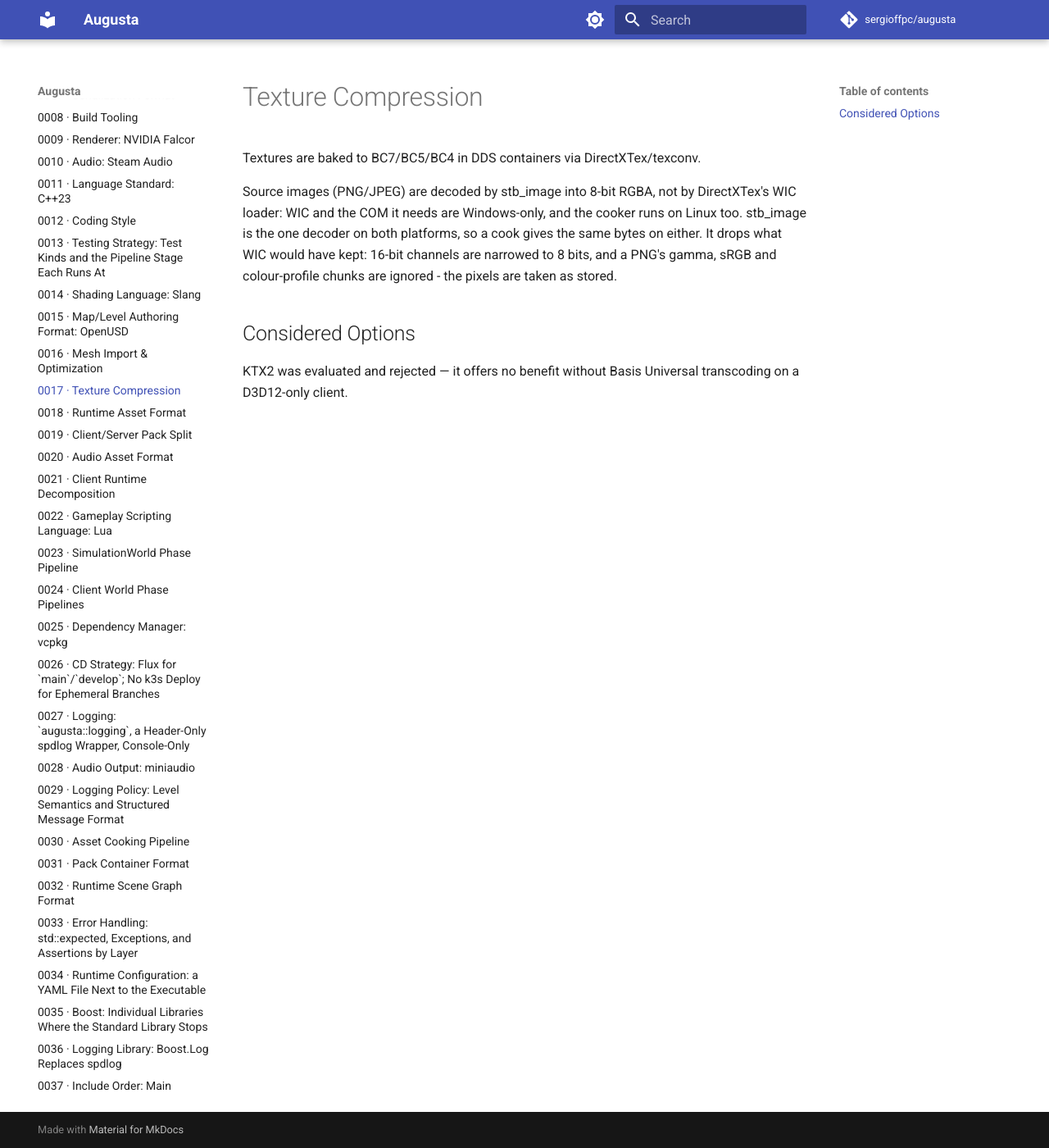
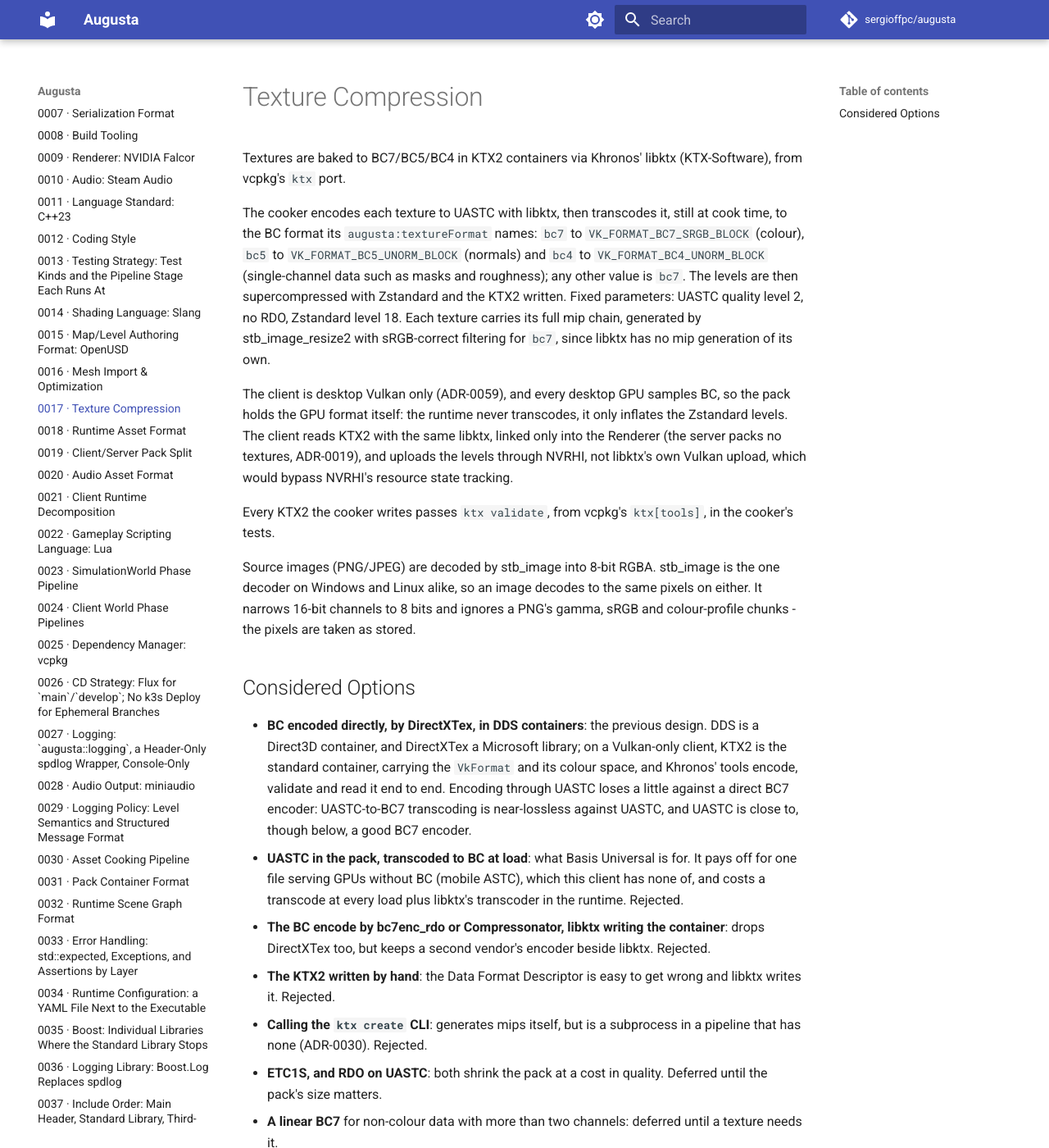
Before and after one commit to sergioffpc/augusta, an MkDocs documentation site: the page built from docs/adr/0017-texture-compression.md, in a window 1280 px wide and 1400 px high. Shown: the whole window at 82% size. Built offline with MkDocs 1.6.1 and Material for MkDocs 9.7.7, drawn with Linux system fonts in a browser that asks for light colours; comment, search, counter and statistics services are not loaded.

Commit message:
docs(adr): bake textures to KTX2 through libktx
Amend ADR-0017, ADR-0030, ADR-0031, ARCHITECTURE.md and ENGINEERING.md:
the cooker writes KTX2 with libktx (UASTC transcoded to BC at cook time,
Zstandard supercompression) in place of DirectXTex's DDS.

Co-Authored-By: Claude Opus 5.5 <noreply@anthropic.com>

```diff
--- a/docs/adr/0017-texture-compression.md
+++ b/docs/adr/0017-texture-compression.md
@@ -1,15 +1,54 @@
 # Texture Compression
 
-Textures are baked to BC7/BC5/BC4 in DDS containers via DirectXTex/texconv.
+Textures are baked to BC7/BC5/BC4 in KTX2 containers via Khronos' libktx
+(KTX-Software), from vcpkg's `ktx` port.
 
-Source images (PNG/JPEG) are decoded by stb_image into 8-bit RGBA, not by
-DirectXTex's WIC loader: WIC and the COM it needs are Windows-only, and the
-cooker runs on Linux too. stb_image is the one decoder on both platforms, so a
-cook gives the same bytes on either. It drops what WIC would have kept: 16-bit
-channels are narrowed to 8 bits, and a PNG's gamma, sRGB and colour-profile
-chunks are ignored - the pixels are taken as stored.
+The cooker encodes each texture to UASTC with libktx, then transcodes it, still
+at cook time, to the BC format its `augusta:textureFormat` names: `bc7` to
+`VK_FORMAT_BC7_SRGB_BLOCK` (colour), `bc5` to `VK_FORMAT_BC5_UNORM_BLOCK`
+(normals) and `bc4` to `VK_FORMAT_BC4_UNORM_BLOCK` (single-channel data such as
+masks and roughness); any other value is `bc7`. The levels are then
+supercompressed with Zstandard and the KTX2 written. Fixed parameters: UASTC
+quality level 2, no RDO, Zstandard level 18. Each texture carries its full mip
+chain, generated by stb_image_resize2 with sRGB-correct filtering for `bc7`,
+since libktx has no mip generation of its own.
+
+The client is desktop Vulkan only (ADR-0059), and every desktop GPU samples BC,
+so the pack holds the GPU format itself: the runtime never transcodes, it only
+inflates the Zstandard levels. The client reads KTX2 with the same libktx,
+linked only into the Renderer (the server packs no textures, ADR-0019), and
+uploads the levels through NVRHI, not libktx's own Vulkan upload, which would
+bypass NVRHI's resource state tracking.
+
+Every KTX2 the cooker writes passes `ktx validate`, from vcpkg's `ktx[tools]`,
+in the cooker's tests.
+
+Source images (PNG/JPEG) are decoded by stb_image into 8-bit RGBA. stb_image is
+the one decoder on Windows and Linux alike, so an image decodes to the same
+pixels on either. It narrows 16-bit channels to 8 bits and ignores a PNG's
+gamma, sRGB and colour-profile chunks - the pixels are taken as stored.
 
 ## Considered Options
 
-KTX2 was evaluated and rejected — it offers no benefit without Basis Universal
-transcoding on a D3D12-only client.
+- **BC encoded directly, by DirectXTex, in DDS containers**: the previous
+  design. DDS is a Direct3D container, and DirectXTex a Microsoft library; on a
+  Vulkan-only client, KTX2 is the standard container, carrying the `VkFormat`
+  and its colour space, and Khronos' tools encode, validate and read it end to
+  end. Encoding through UASTC loses a little against a direct BC7 encoder:
+  UASTC-to-BC7 transcoding is near-lossless against UASTC, and UASTC is close
+  to, though below, a good BC7 encoder.
+- **UASTC in the pack, transcoded to BC at load**: what Basis Universal is for.
+  It pays off for one file serving GPUs without BC (mobile ASTC), which this
+  client has none of, and costs a transcode at every load plus libktx's
+  transcoder in the runtime. Rejected.
+- **The BC encode by bc7enc_rdo or Compressonator, libktx writing the
+  container**: drops DirectXTex too, but keeps a second vendor's encoder beside
+  libktx. Rejected.
+- **The KTX2 written by hand**: the Data Format Descriptor is easy to get wrong
+  and libktx writes it. Rejected.
+- **Calling the `ktx create` CLI**: generates mips itself, but is a subprocess
+  in a pipeline that has none (ADR-0030). Rejected.
+- **ETC1S, and RDO on UASTC**: both shrink the pack at a cost in quality.
+  Deferred until the pack's size matters.
+- **A linear BC7** for non-colour data with more than two channels: deferred
+  until a texture needs it.
```
Also changed, not shown: docs/ARCHITECTURE.md (+1 -1 lines), docs/ENGINEERING.md (+5 -5 lines), docs/adr/0030-asset-cooking-pipeline.md (+22 -21 lines), docs/adr/0031-pack-container-format.md (+3 -1 lines).
